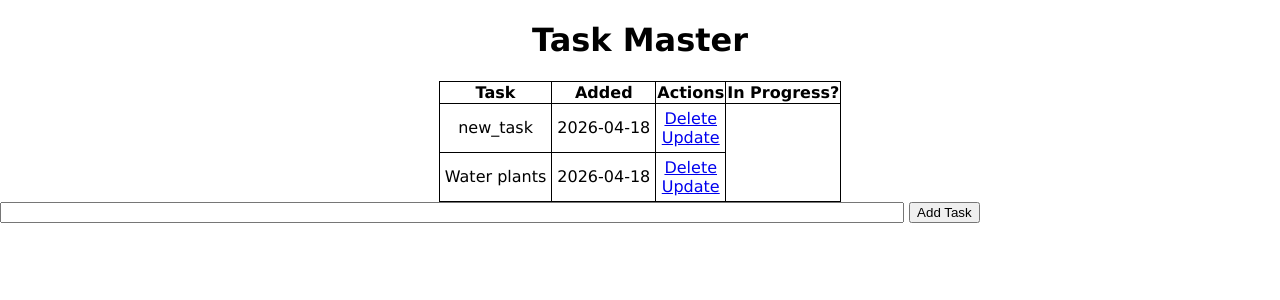
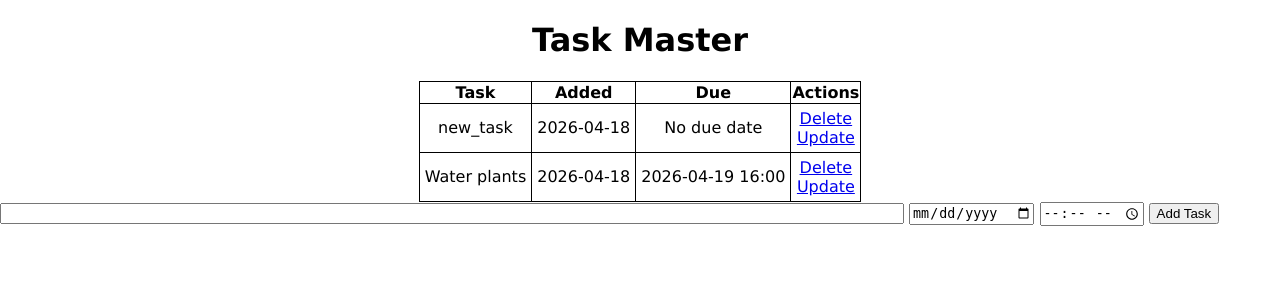
Before and after one commit to yinkaoyeniyi10/task-manager-flask, a Flask app: page / in a window 1280 px wide. Shown: the top 300 px of the page. Run offline with Flask 3, Linux system fonts and the light colour scheme.

Commit message:
Added working due date column and rmoved in progress column

```diff
--- a/app.py
+++ b/app.py
@@ -10,13 +10,22 @@ class Todo(db.Model):
     id = db.Column(db.Integer, primary_key=True)
     content = db.Column(db.String(200), nullable=False)
     date_created = db.Column(db.DateTime, default=datetime.now)
+    due_date = db.Column(db.DateTime, nullable=True)
     def __repr__(self):
         return f'<Task {self.id}>'
 @app.route('/', methods=['POST', 'GET'])
 def index():
     if request.method == 'POST':
         task_content = request.form['content']
-        new_task = Todo(content=task_content)
+        date_str = request.form.get('due_date')
+        time_str = request.form.get('due_time')
+        due_datetime = None
+        if date_str and time_str:
+            due_datetime = datetime.strptime(
+                f"{date_str} {time_str}",
+                "%Y-%m-%d %H:%M"
+            )
+        new_task = Todo(content=task_content, due_date = due_datetime)
         try:
             db.session.add(new_task)
             db.session.commit()
--- a/templates/index.html
+++ b/templates/index.html
@@ -13,13 +13,20 @@
         <tr>
             <th>Task</th>
             <th>Added</th>
+            <th>Due</th>
             <th>Actions</th>
-            <th>In Progress?</th>
         </tr>
         {% for task in tasks %}
             <tr>
                 <td>{{ task.content }}</td>
                 <td>{{ task.date_created.date() }}</td>
+                <td>
+                    {% if task.due_date %}
+                        {{ task.due_date.strftime ("%Y-%m-%d %H:%M")}}
+                    {% else %}
+                        No due date
+                    {% endif %}
+                </td>
                 <td>
                     <a href="/delete/{{task.id}}">Delete</a>
                     <br>
@@ -31,6 +38,8 @@
     {% endif %}
     <form action="/" method="POST">
         <input type="text" name="content" id="content">
+        <input type="date" name="due_date">
+        <input type="time" name="due_time">
         <input type="submit" value="Add Task">
     </form>
 </div>
```
Also changed, not shown: test.db.
